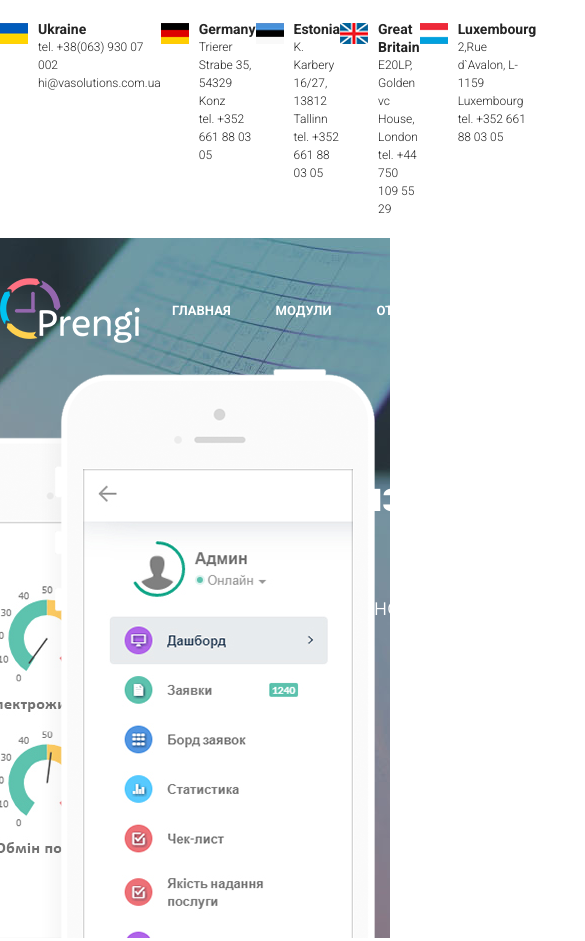
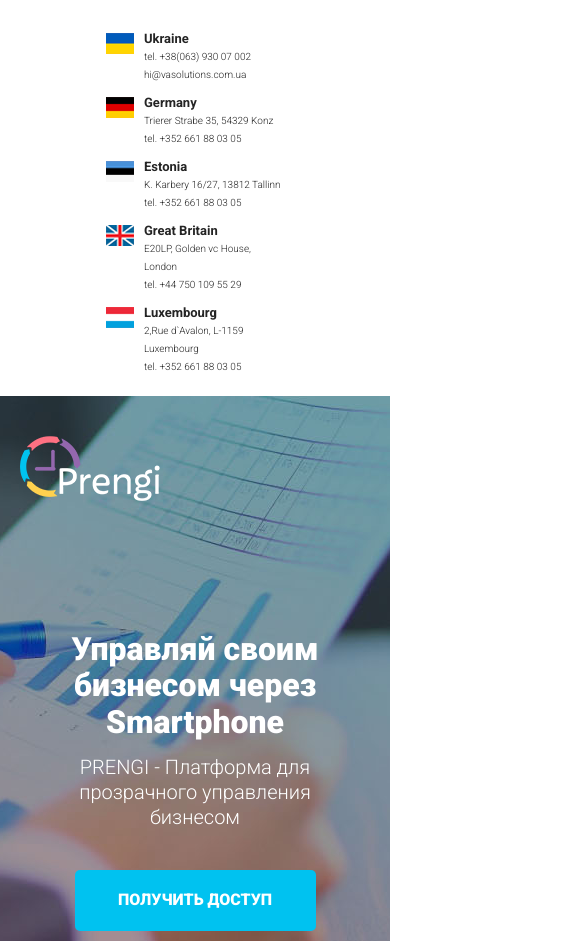
Before and after one commit to tremer3/prengi-site, a website: page src/index.html in a window 390 px wide. Shown: the top 941 px of the page, 585 px wide, since content can reach past the window. Drawn offline with nearby package versions, Linux system fonts and the light colour scheme; files that its build step writes are made by us from their sources; files whose address does not match are found by name.

Commit message:
add adaptive for countries and promo section

```diff
--- /dev/null
+++ b/src/sass/blocks/promo/_promo-media.scss
@@ -0,0 +1,95 @@
+@media (max-width: 1200px) {
+    .container {
+        max-width: 960px;
+    }
+    .title {
+        font-size: 32px;
+    }
+    .countries__name {
+        font-size: 13px;
+    }
+    .countries__addr, .countries__email, .countries__tel {
+        font-size: 10px;
+    }
+}
+
+@media (max-width: 992px) {
+    .container {
+        max-width: 720px;
+    }
+    .countries__items {
+        padding-right: 10px;
+    }
+    .title {
+        width: 250px;
+    }
+    .subtitle {
+        width: 250px;
+        font-size: 20px;
+    }
+    .header__link {
+        font-size: 11px;
+    }
+    .promo__phone {
+        right: 0px;
+    }
+}
+
+@media (max-width: 768px) {
+    .container {
+        max-width: 540px;
+    }
+    .countries__wrapper {
+        margin-left: 50px;
+        flex-wrap: wrap;
+    }
+    .countries__items {
+        margin-top: 10px;
+        width: 50%;
+        padding: 0;
+    }
+    .title {
+        text-align: center;
+        margin: 0 auto;
+    }
+    .subtitle {
+        text-align: center;
+        margin: 0 auto;
+    }
+    .header__item {
+        padding-right: 20px;
+    }
+    .header__link {
+        font-size: 9px;
+    }
+    .promo__btn {
+        margin: 0 auto;
+        margin-top: 40px;
+    }
+    .promo__phone {
+        display: none;
+    }
+}
+
+@media (max-width: 576px) {
+    .container {
+        width: 100%;
+    }
+    .countries__wrapper {
+        margin-left: 0;
+    }
+    .countries__items {
+        width: 100%;
+        justify-content: center;
+    }
+    .countries__info {
+        width: 150px;
+    }
+    .header__logo {
+        padding-left: 20px;
+    }
+    .header__nav {
+        display: none;
+    }
+
+}
--- a/src/sass/blocks/_promo.scss
+++ b/src/sass/blocks/promo/_promo.scss
@@ -3,6 +3,7 @@
     background: url('../img/promo-bg.jpg') no-repeat 50%/cover;
     // background: url('../../img/promo-bg.jpg') center center / cover no-repeat;
     &__btn {
+        display: block;
         margin-top: 40px;
         @include button;
     }
--- a/src/sass/style.scss
+++ b/src/sass/style.scss
@@ -18,4 +18,7 @@
 
 @import 'blocks/title';
 @import 'blocks/countries';
-@import 'blocks/promo';
+@import 'blocks/promo/promo';
+
+
+@import 'blocks/promo/promo-media';
```
Also changed, not shown: dist/css/style.min.css.
